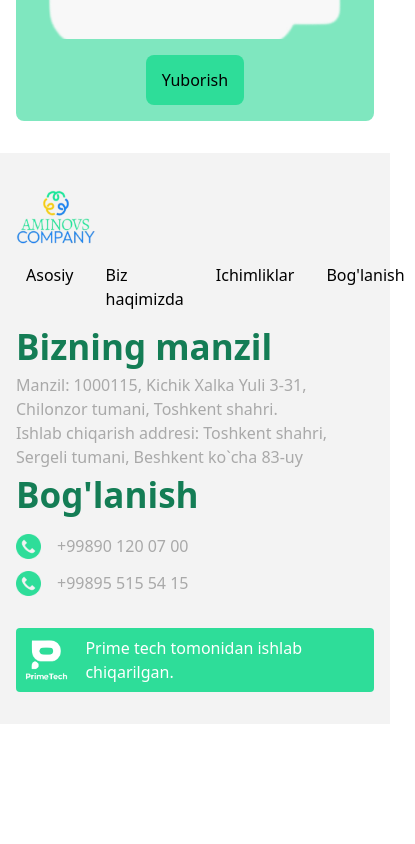
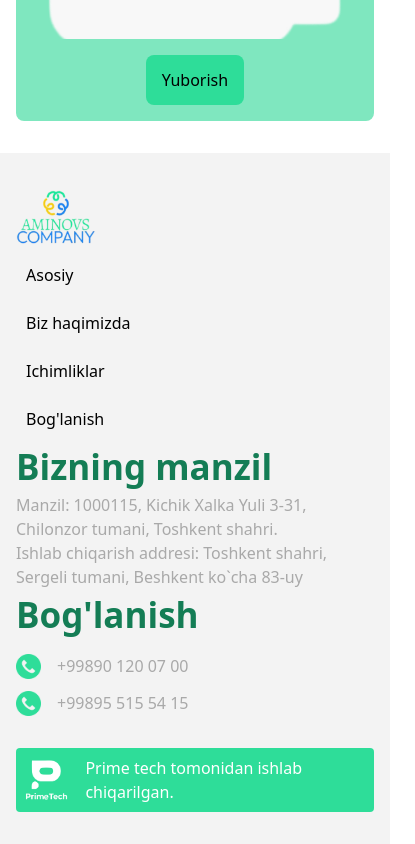
Before and after one commit to usmonovdev/aminovs-family, a React (Create React App) app: page / in a window 390 px wide. Shown: the part 2141-2985 px from the top of the page, 415 px wide, since content can reach past the window. Before the commit the page ends 2865 px from the top, so only its background shows below. Built offline with nearby package versions, Linux system fonts and the light colour scheme; no server answers.

Commit message:
Footer responsive bug fix

```diff
--- a/src/components/Footer.jsx
+++ b/src/components/Footer.jsx
@@ -15,7 +15,7 @@ const Footer = () => {
           <a href="/">
             <img src={logo} className="w-[80px]" />
           </a>
-          <ul className="flex flex-row gap-3">
+          <ul className="flex sm:flex-row flex-col sm:gap-3 gap-1">
             {navbarData.map((data) => {
               return (
                 <li
```
